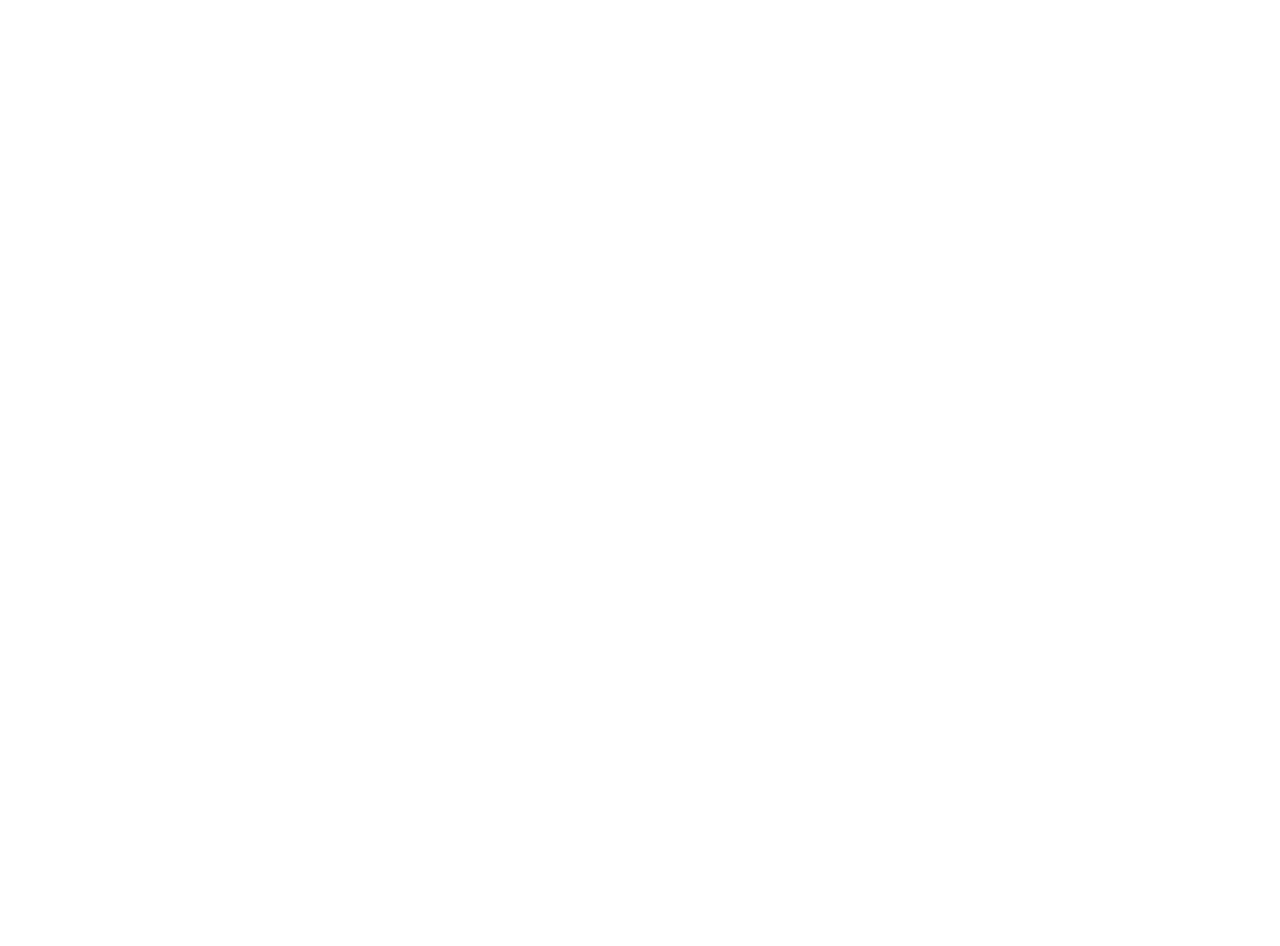
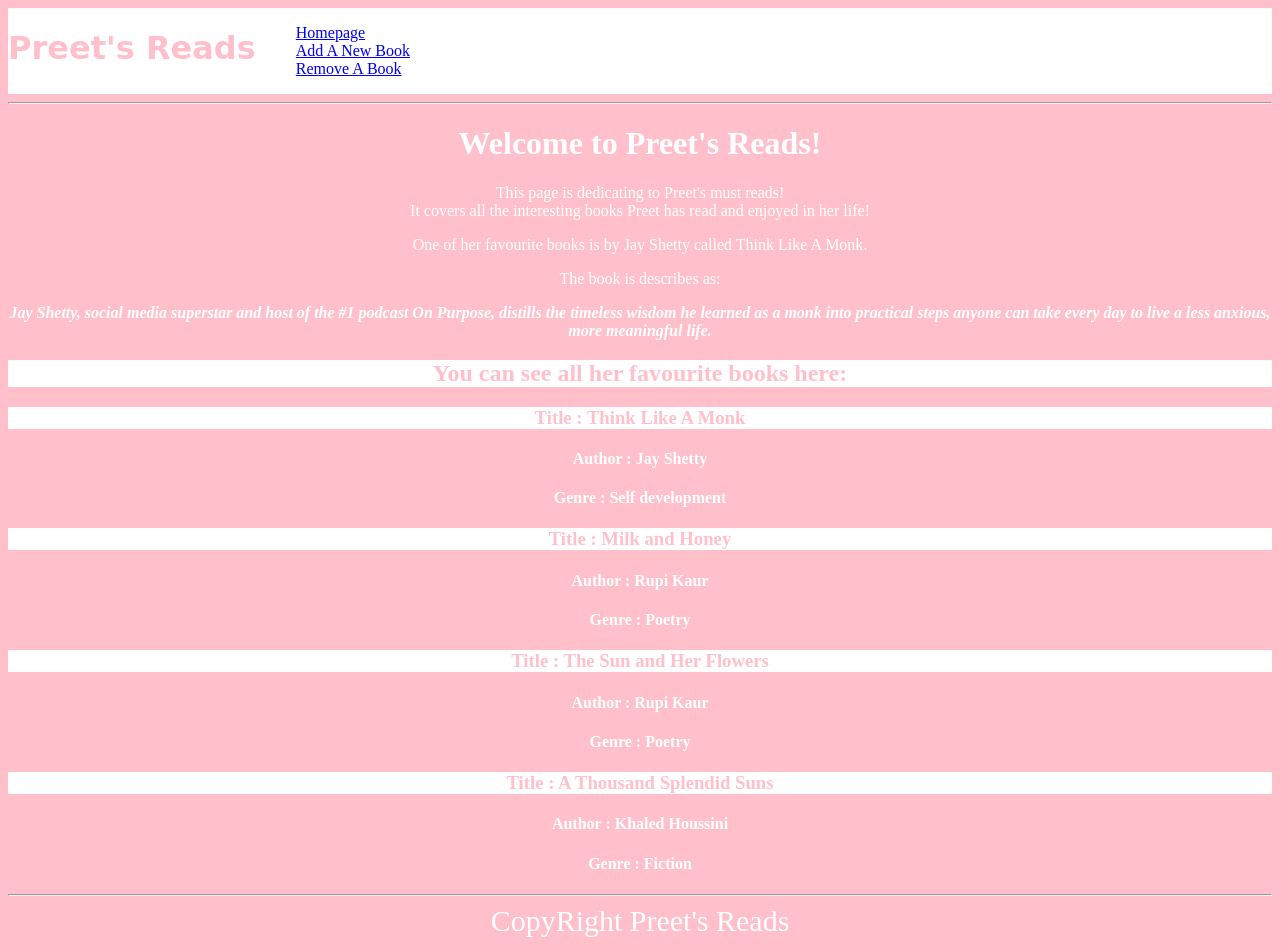
Before and after one commit to Preetkdhanda/WeekThree-UsingFlaskHTMLPython, a Flask app: page /books in a window 1280 px wide. Before the commit the page is empty. Before the commit the page ends 800 px from the top, so only its background shows below. Run offline with Flask 2, Linux system fonts and the light colour scheme.

Commit message:
CSS added

```diff
--- a/controllers/controller.py
+++ b/controllers/controller.py
@@ -1,12 +1,38 @@
-from flask import render_template
+from flask import render_template, request, redirect
 from app import app
-from modules.booklist import books
+from modules.booklist import *
+from modules.book import *
+
 
 @app.route("/books")
 def index():
-    return render_template("index.html", title="Home", all_orders=books)
+    return render_template("books/index.html", title="Home", all_books=books)
 
-@app.route("/books/<index>")
-def singleorder(index):
-    index = int(index)
-    return render_template("singlebook.html", title="Book", order=books[index])
+@app.route("/books/addanewbook")
+def new():
+       return render_template("books/addanewbook.html")
+
+@app.route("/books", methods=["POST"])
+def addanewbook():
+    title = request.form["title"]
+    author = request.form["author"]
+    genre = request.form["genre"]
+    new_book = Book(title,author,genre)
+
+    add_book(new_book)
+
+    return redirect("/books")
+
+@app.route("/books/removeabook")
+def remove():
+    return render_template("books/removeabook.html")
+
+@app.route("/books", methods=["delete"])
+def delete():
+    title = request.form["title"]
+
+    removed_book = Book(title)
+
+    remove_book(removed_book)
+
+    return redirect("/books")
--- a/modules/booklist.py
+++ b/modules/booklist.py
@@ -1,4 +1,5 @@
-from modules.book import Book
+from modules.book import *
+from tests.book_test import *
 
 book1 = Book("Think Like A Monk", "Jay Shetty", "Self development")
 book2 = Book("Milk and Honey", "Rupi Kaur", "Poetry")
@@ -7,14 +8,36 @@
 
 books = [book1, book2, book3, book4]
 
-
+# books = []
 
 ## your functions are here because there are
 ## not suppose to be in the class section Preet!
 ## class file is ONLY suppose to have the class!
 
-# def add_book(book):
-#      books.append(book)
+def add_book(book):
+      books.append(book)
+      return
 
-# def remove_book(book):
-#     books.remove(book)
+def remove_book(removed_book):
+
+      for book in books:
+            if ["book.title"] == book:
+
+             books.remove(removed_book)
+
+      return
+
+
+# def delete_event(event_name):
+#     event_to_delete = None
+#     for event in events:
+#         if event.name == event_name:
+#             event_to_delete = event
+#             break
+
+#         events.remove(event_to_delete)
+# def delete_book(removed_book):
+#       book = None
+#       for book in books:
+#         if removed_book == book:
+#             books.remove(removed_book)
--- /dev/null
+++ b/static/style.css
@@ -0,0 +1,62 @@
+header {
+background-color: white;
+display: flex;
+/* flex-direction: column ; */
+flex-direction: flex-end;
+margin: 0;
+border: none;
+}
+
+header > h1 {
+
+    color: pink;
+    text-align: center;
+    font-family: cursive; }
+
+body  {
+    background-color: pink ;
+    color: white;
+ }
+
+
+header > nav > ul > li {
+    display: flex;
+    list-style: none;
+    flex-direction: column;
+
+}
+
+section{
+
+    text-align: center;
+}
+p {
+
+    text-align: center;
+}
+
+body > h1 {
+    text-align: center;
+}
+
+h3{
+    background-color: white;
+    color: pink;
+    text-align: center;
+}
+
+h2{
+    background-color: white;
+    color: pink ;
+    text-align: center;
+}
+
+h4{
+    text-align: center;
+}
+
+footer{
+    font-size: 30px;
+    text-align: center;
+
+}
--- a/base.html
+++ b/templates/base.html
@@ -4,21 +4,30 @@
     <meta charset="UTF-8">
     <meta http-equiv="X-UA-Compatible" content="IE=edge">
     <meta name="viewport" content="width=device-width, initial-scale=1.0">
-    <title>Document</title>
+    <link rel="stylesheet" href="{{ url_for('static', filename='style.css') }}">
+    <title>Preet's Reads</title>
 </head>
 <body>
     <header>
-        Preet's Reads
+       <h1> Preet's Reads</h1>
+
         <nav>
             <ul>
                 <li>
                     <a href="/books">Homepage</a>
+                    <a href="/books/addanewbook"> Add A New Book</a>
+                    <a href="books/removeabook">Remove A Book</a>
                 </li>
             </ul>
 
         </nav>
 
     </header>
+<hr>
+    {% block content%}
+
+    {% endblock %}
+    <hr>
     <footer>
         CopyRight Preet's Reads
     </footer>
--- /dev/null
+++ b/templates/books/index.html
@@ -0,0 +1,26 @@
+{% extends "base.html" %}
+
+{% block content %}
+<h1>Welcome to Preet's Reads!</h1>
+<section> This page is dedicating to Preet's must reads!</section>
+<section>It covers all the interesting books Preet has read and enjoyed
+    in her life!
+    <p> One of her favourite books is by Jay Shetty called Think Like A Monk.
+    </p>
+    <p>The book is describes as:</p>
+    <p><b><i>Jay Shetty, social media superstar and host of the #1 podcast On Purpose, distills the timeless wisdom he learned as a monk into practical steps anyone can take every day to live a less anxious, more meaningful life.</b></i></p>
+
+    <h2> You can see all her favourite books here:</h2>
+    <div>
+        {% for book in all_books %}
+    <h3><b> Title : {{book.title}} </b></h3>
+    <h4>  Author : {{book.author}}</h4>
+    <h4>  Genre : {{book.genre}}</h4>
+        </div>
+
+
+
+</section>
+{% endfor %}
+
+{% endblock %}
```
Also changed, not shown: templates/books/addanewbook.html (added, +20 -0 lines), templates/books/removeabook.html (added, +19 -0 lines), tests/book_test.py (+10 -3 lines), modules/book.py (line endings or trailing spaces), templates/index.html (deleted).
